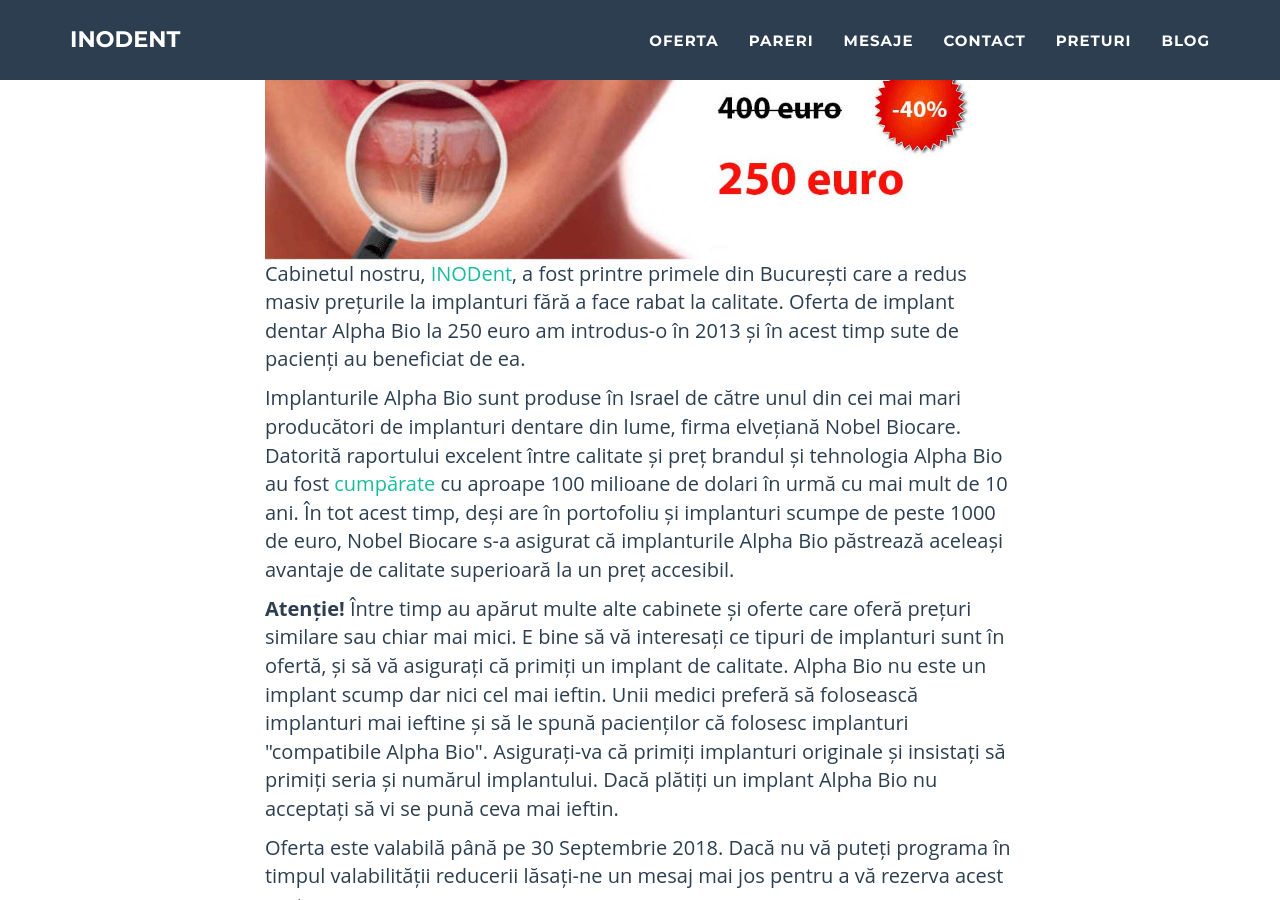
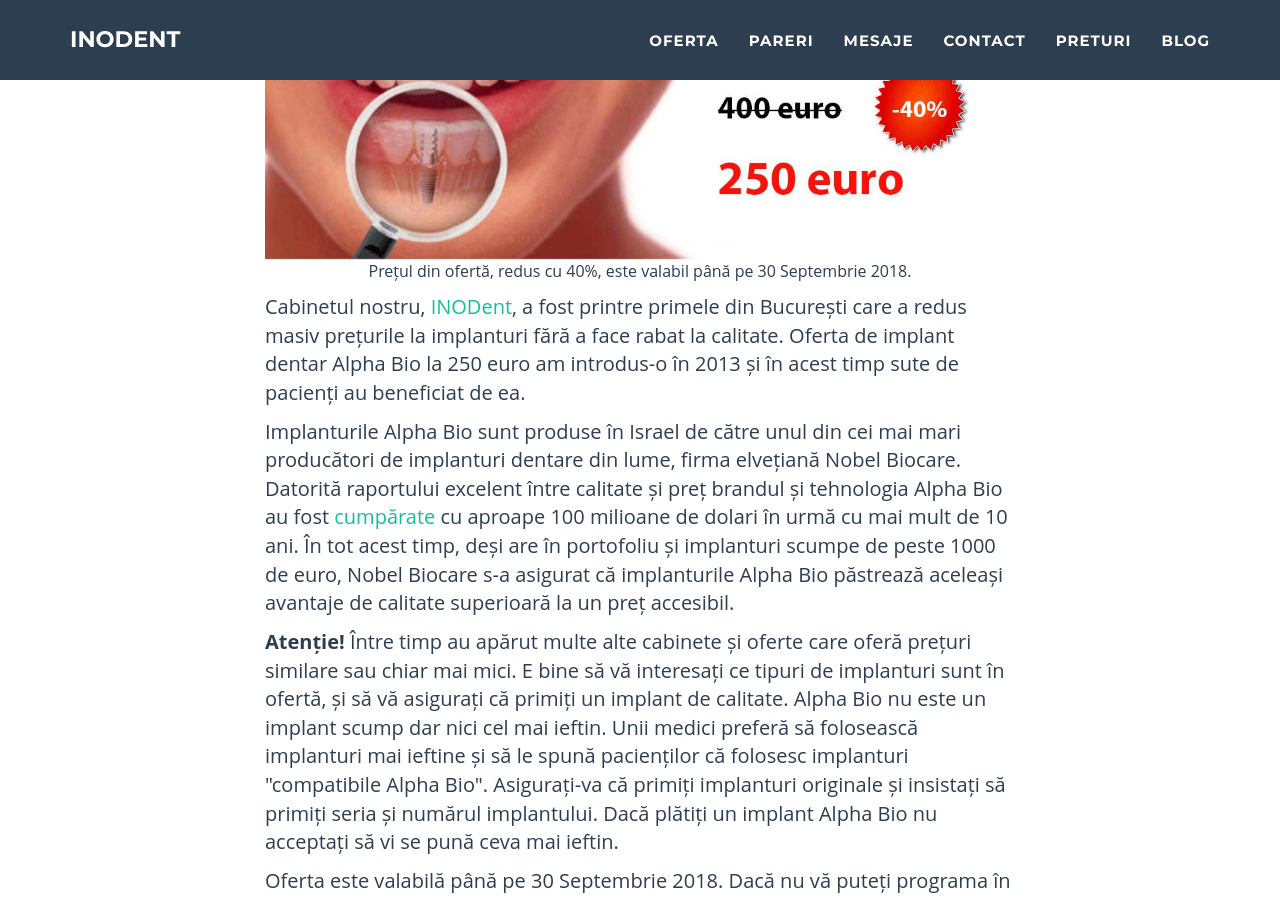
Before and after one commit to littledentgopo/offerdent, a Jekyll site: the page built from extra-reducere-alphabio.html, in a window 1280 px wide and 900 px high, scrolled down 1289 px. Built offline with Jekyll 4.4.1, drawn with Linux system fonts in a browser that asks for light colours; comment, search, counter and statistics services are not loaded.

Commit message:
valabilitate

```diff
--- a/extra-reducere-alphabio.html
+++ b/extra-reducere-alphabio.html
@@ -23,6 +23,12 @@ contact: one
 
                 </div>
 
+                <div class="col-lg-8 col-lg-offset-2 text-center">
+                    <p class="small">
+                         Prețul din ofertă, redus cu 40%, este valabil până pe {{site.offer.expirydate}}.
+                    </p>
+                </div>
+
                 <div class="col-lg-8 col-lg-offset-2">
                 <p>
                     Cabinetul nostru, <a href="{{site.contact.office.url}}" target="_blank">{{ site.newname }}</a>, a fost printre primele din București care a redus masiv prețurile la implanturi fără a face rabat la calitate. Oferta de implant dentar Alpha Bio la 250 euro am introdus-o în 2013 și în acest timp sute de pacienți au beneficiat de ea.
```
